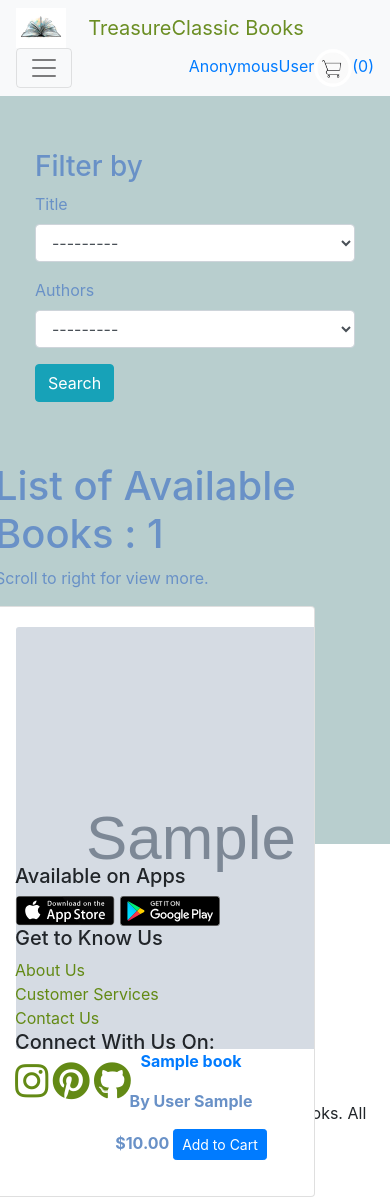
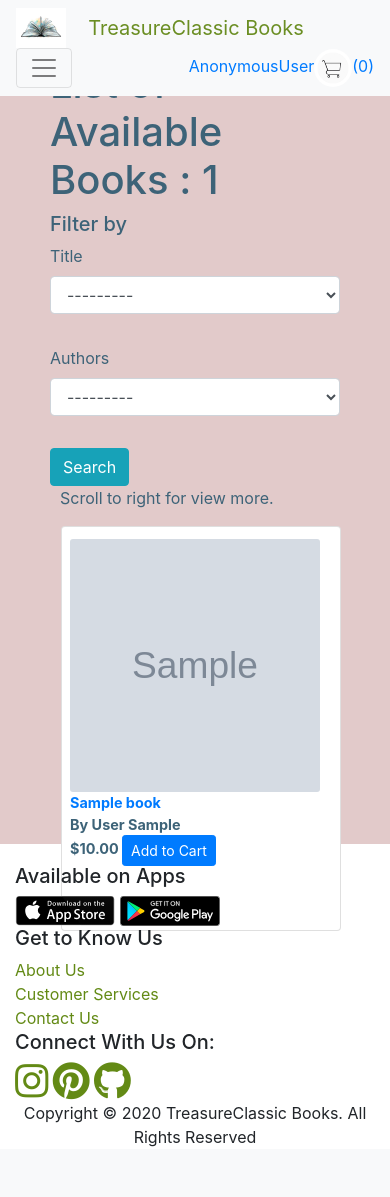
Before and after one commit to Code-Institute-Submissions/assign4-ecommence, a Django app: page /books/all in a window 390 px wide. After the commit the page ends 1147 px from the top, so only its background shows below. Run offline with Django 3.2, Linux system fonts and the light colour scheme; tables that the repository leaves empty hold one stand-in row (values such as "Sample post"); grey boxes marked "Sample" are stand-in pictures; some libraries are stand-ins or nearby versions.

Commit message:
all books layout amend

```diff
--- a/books/templates/books/all_books.template.html
+++ b/books/templates/books/all_books.template.html
@@ -6,26 +6,34 @@
 <div class="container-fluids" id="allbooks">
     <div class="row">
         <!--Search content-->
-        <div class="col-sm-6" id="book-search">
-            <h3>Filter by</h3>
-            <form method="GET">
-                {{form|crispy}}
+        <div class="col-sm-12">
+            <div id="book-search">
+                <h1>List of Available Books : {{number_of_books}}</h1>
+                <h5>Filter by</h5>
+                <form  method="GET">
+                    <div class="form-row">
+                        <div class="form-group col-sm-6">
+                            {{form.title|as_crispy_field}}
+                        </div>
+                        <div class="form-group col-sm-6">
+                            {{form.authors|as_crispy_field}}
+                        </div>
+                    </div>
                     <input type="submit" value="Search" class="btn btn-info">
                 </form>
             </div>
             <!--List of books and search result-->
-        <div class="col-sm-6" id="book-list">
-            <h1>List of Available Books : {{number_of_books}}</h1>
+            <div id="book-list">
                 <p>Scroll to right for view more.</p>
                     <div class="card">
                         <div class="scrolling-wrapper-flexbox">
                             {%for book in books%}
                             <div class="card-body">
-                            <img src="{{book.image}}" class="card-img" alt="...">
+                                <img src="{{book.image}}" class="card-img" alt="book_img">
                                 <div class="card-text">
-                                <p><a href="{% url 'view_book' book_id=book.id %}">{{book.title}}</a> </p>
-                                <p>By {{book.authors}}</p>
-                                <p>${{book.cost}} <a class="btn btn-primary btn-sm" href="{% url 'add_cart' book_id=book.id%}">Add to Cart</a></p>
+                                    <p><a href="{% url 'view_book' book_id=book.id %}">{{book.title}}</a><br>
+                                    By {{book.authors}}<br>
+                                    ${{book.cost}} <a class="btn btn-primary btn-sm" href="{% url 'add_cart' book_id=book.id%}">Add to Cart</a></p>
                                 </div>
                             </div>
                             {%endfor%}
@@ -34,5 +42,6 @@
             </div>
         </div>
     </div>
+</div>
 
 {%endblock%}
--- a/static/style/styles.css
+++ b/static/style/styles.css
@@ -113,21 +113,26 @@ body, html {
 }
 /*all books page*/
 #allbooks{
-   background-color: #b8cece;
+    color:#3d6378;
     height: 100vh;
-    color:#6991c7;
+    background-color:rgb(226, 202, 202);
 
 }
 /*search book css*/
 #book-search{
-    padding: 150px 50px 0px 50px;
+    padding: 60px 50px 0px 50px;
 }
+
 /*list all book css*/
 #book-list{
-    padding: 60px 10px 0px 10px;
+    padding:0px 50px 0px 50px;
+    margin: 0 0 0 10px;
+
 }
 .card {
-  width:80%;
+  width:100%;
+  height: 48vh;
+  margin: 1px;
 }
 
 .scrolling-wrapper-flexbox {
@@ -136,17 +141,19 @@ body, html {
   overflow-x: auto;
 
     .card-body {
-    flex: 0 0 auto;
+    flex: 0 0 ;
   }
 }
 
 .card-body {
   border-radius: 5px;
   background: transparent;
+  padding:12px 8px 8px 8px;
+
 }
 .card-body img{
-    width: 350px;
-    height: 50vh;
+    width: 250px;
+    height: 30vh;
 }
 .scrolling-wrapper, .scrolling-wrapper-flexbox {
 
@@ -157,10 +164,10 @@ body, html {
   }
 }
 .card-text{
-    text-align: center;
-    font-size: 1rem;
+    text-align: left;
+    font-size: 0.9rem;
     font-weight: bold;
-    width: 350px;
+    width: 250px;
 }
 
 /* Create book*/
```
Lines whose indentation alone changed are shown as unchanged.
